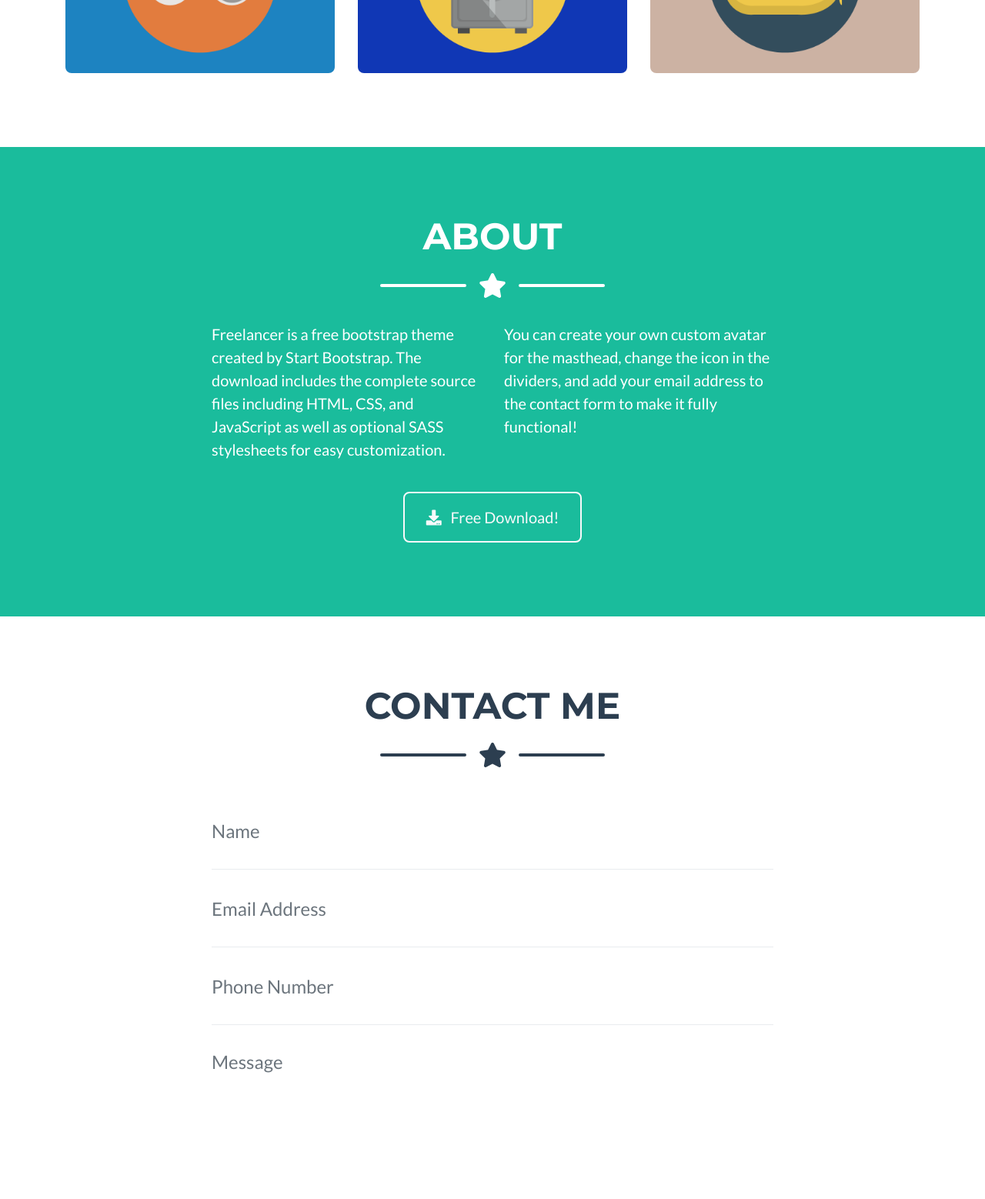
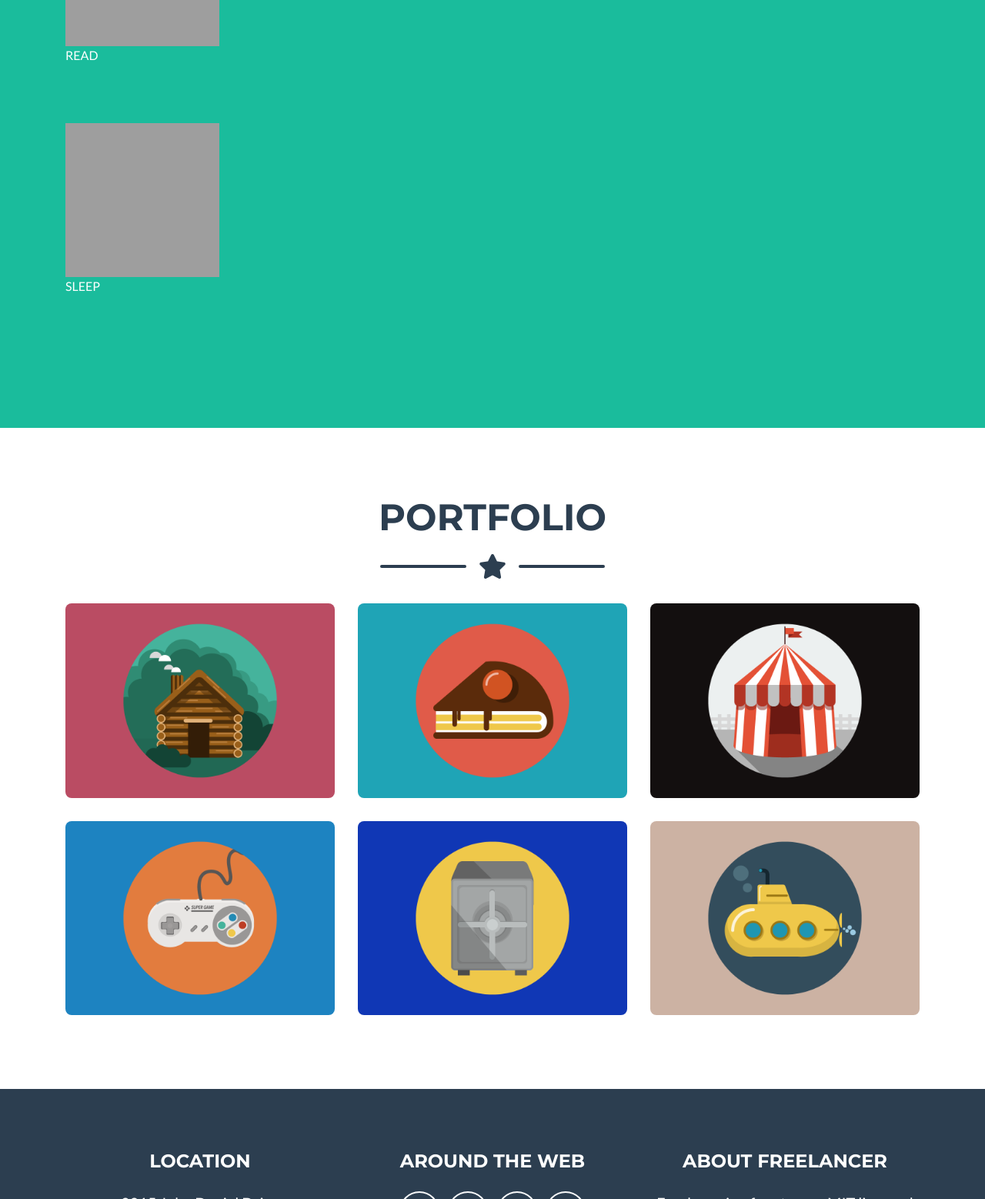
Before and after one commit to AndreaLope/Tecnologias-web, a website with bundled scripts: page index.html in a window 1280 px wide. Shown: the part 2959-4517 px from the top of the page at 77% size. Built offline with nearby package versions, Linux system fonts and the light colour scheme; grey boxes are pictures that could not be loaded.

Commit message:
Update index.html

```diff
--- a/index.html
+++ b/index.html
@@ -24,6 +24,10 @@
       width: 300px;
       height: 300px
     }
+    .fondo {
+      background-color:#A07CCF
+    }
+
   </style>
 
   <title>My Fist Web Page</title>
@@ -63,7 +67,7 @@
             <a class="nav-link" href="#inf">Academic Information</a>
           </li>
            <li class="nav-item">
-            <a class="nav-link" href="post.html">Ability</a>
+            <a class="nav-link" href="#Ability">Ability</a>
           </li>
           <li class="nav-item">
             <a class="nav-link" href="#portfolio">Projects Portfolio</a>
@@ -120,11 +124,11 @@
           <hr>
         </center>
       </div>
-      <div class="col-lg-6 col-md-6 bg-secondary text-white">
+      <div class="col-lg-6 col-md-6 text-white">
         <!--Hobbies-->
-        <div>
+        <div class="bg-secondary">
           <hr>
-          <h2 class="page-section-heading text-center text-uppercase text-white" id="Hobbies"> Hobbies</h2>
+          <h2 class="page-section-heading text-center text-uppercase text-white " id="Hobbies"> Hobbies</h2>
           <div class="divider-custom divider-light">
             <div class="divider-custom-line"></div>
             <div class="divider-custom-icon">
@@ -146,7 +150,7 @@
           </div>
         </div>
         <!--Informacion Academica-->
-        <div>
+        <div class="fondo">
            <hr>
             <h2 class="page-section-heading text-center text-uppercase text-white" id="inf"> Academic Information</h2>
             <div class="divider-custom divider-light">
@@ -164,6 +168,35 @@
               <hr>
             </center>
         </div>
+      </div>
+    </div>
+  </section>
+  <!-- About Ability -->
+  <section class="page-section bg-primary text-white mb-0" id="Ability">
+    <div class="container">
+
+      <!-- About Section Heading -->
+      <h2 class="page-section-heading text-center text-uppercase text-white">Ability</h2>
+
+      <!-- Icon Divider -->
+      <div class="divider-custom divider-light">
+        <div class="divider-custom-line"></div>
+        <div class="divider-custom-icon">
+          <i class="fas fa-star"></i>
+        </div>
+        <div class="divider-custom-line"></div>
+      </div>
+      <div class="conte">
+             <img  class="img3" src="https://unleashed.bancroftschool.org/wp-content/uploads/2018/11/7248CFFF-AD29-4773-9E84-30E7B4564DBA.png" alt="dance">
+             <p>DANCE</p>
+      </div>
+      <div class="conte">
+            <img class="img3" src="https://image.freepik.com/vector-gratis/chica-inteligente-gafas-leer-libro-grande_3446-492.jpg" alt="read">
+             <p>READ</p>
+      </div>
+          <div class="conte">
+            <img class="img3" src="https://www.tvn-2.com/nacionales/debes-leer-dormir-imagen_14122259.jpg" alt="sleep">
+             <p>SLEEP</p>
       </div>
     </div>
   </section>
@@ -263,105 +296,6 @@
 
     </div>
   </section>
-
-  <!-- About Section -->
-  <section class="page-section bg-primary text-white mb-0" id="about">
-    <div class="container">
-
-      <!-- About Section Heading -->
-      <h2 class="page-section-heading text-center text-uppercase text-white">About</h2>
-
-      <!-- Icon Divider -->
-      <div class="divider-custom divider-light">
-        <div class="divider-custom-line"></div>
-        <div class="divider-custom-icon">
-          <i class="fas fa-star"></i>
-        </div>
-        <div class="divider-custom-line"></div>
-      </div>
-
-      <!-- About Section Content -->
-      <div class="row">
-        <div class="col-lg-4 ml-auto">
-          <p class="lead">Freelancer is a free bootstrap theme created by Start Bootstrap. The download includes the complete source files including HTML, CSS, and JavaScript as well as optional SASS stylesheets for easy customization.</p>
-        </div>
-        <div class="col-lg-4 mr-auto">
-          <p class="lead">You can create your own custom avatar for the masthead, change the icon in the dividers, and add your email address to the contact form to make it fully functional!</p>
-        </div>
-      </div>
-
-      <!-- About Section Button -->
-      <div class="text-center mt-4">
-        <a class="btn btn-xl btn-outline-light" href="https://startbootstrap.com/themes/freelancer/">
-          <i class="fas fa-download mr-2"></i>
-          Free Download!
-        </a>
-      </div>
-
-    </div>
-  </section>
-
-  <!-- Contact Section -->
-  <section class="page-section" id="contact">
-    <div class="container">
-
-      <!-- Contact Section Heading -->
-      <h2 class="page-section-heading text-center text-uppercase text-secondary mb-0">Contact Me</h2>
-
-      <!-- Icon Divider -->
-      <div class="divider-custom">
-        <div class="divider-custom-line"></div>
-        <div class="divider-custom-icon">
-          <i class="fas fa-star"></i>
-        </div>
-        <div class="divider-custom-line"></div>
-      </div>
-
-      <!-- Contact Section Form -->
-      <div class="row">
-        <div class="col-lg-8 mx-auto">
-          <!-- To configure the contact form email address, go to mail/contact_me.php and update the email address in the PHP file on line 19. -->
-          <form name="sentMessage" id="contactForm" novalidate="novalidate">
-            <div class="control-group">
-              <div class="form-group floating-label-form-group controls mb-0 pb-2">
-                <label>Name</label>
-                <input class="form-control" id="name" type="text" placeholder="Name" required="required" data-validation-required-message="Please enter your name.">
-                <p class="help-block text-danger"></p>
-              </div>
-            </div>
-            <div class="control-group">
-              <div class="form-group floating-label-form-group controls mb-0 pb-2">
-                <label>Email Address</label>
-                <input class="form-control" id="email" type="email" placeholder="Email Address" required="required" data-validation-required-message="Please enter your email address.">
-                <p class="help-block text-danger"></p>
-              </div>
-            </div>
-            <div class="control-group">
-              <div class="form-group floating-label-form-group controls mb-0 pb-2">
-                <label>Phone Number</label>
-                <input class="form-control" id="phone" type="tel" placeholder="Phone Number" required="required" data-validation-required-message="Please enter your phone number.">
-                <p class="help-block text-danger"></p>
-              </div>
-            </div>
-            <div class="control-group">
-              <div class="form-group floating-label-form-group controls mb-0 pb-2">
-                <label>Message</label>
-                <textarea class="form-control" id="message" rows="5" placeholder="Message" required="required" data-validation-required-message="Please enter a message."></textarea>
-                <p class="help-block text-danger"></p>
-              </div>
-            </div>
-            <br>
-            <div id="success"></div>
-            <div class="form-group">
-              <button type="submit" class="btn btn-primary btn-xl" id="sendMessageButton">Send</button>
-            </div>
-          </form>
-        </div>
-      </div>
-
-    </div>
-  </section>
-
   <!-- Footer -->
   <footer class="footer text-center">
     <div class="container">
```
